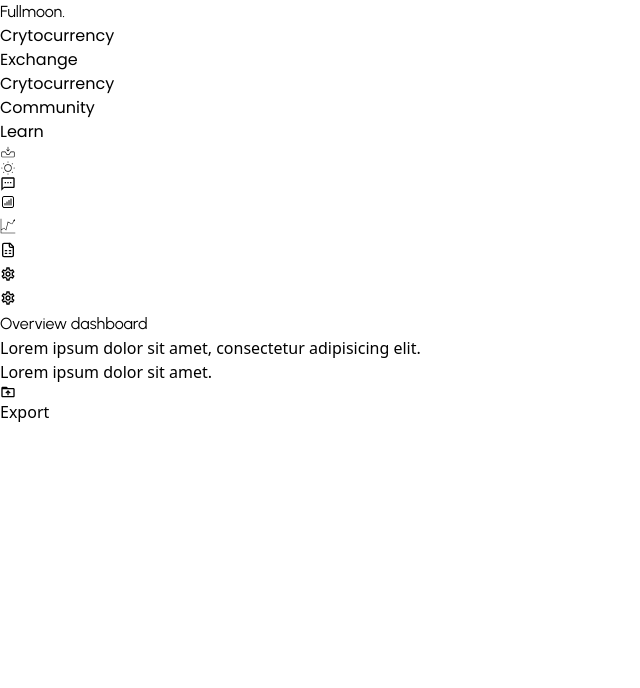
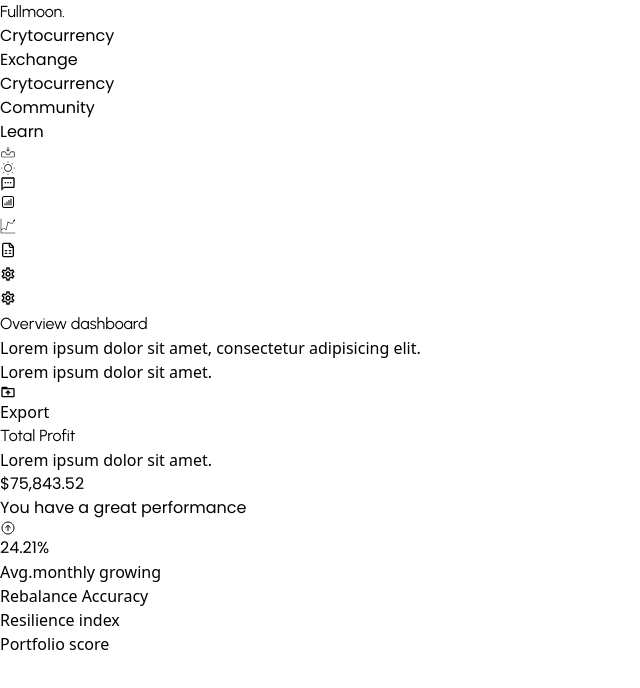
Before and after one commit to Asuraking913/dashboard, a React (Vite) app: page / in a window 1280 px wide. Shown: the top 688 px of the page, without its empty margins (0-640 px from the left). Built offline with nearby package versions, Linux system fonts and the light colour scheme.

Commit message:
update: added new components too dashboard

```diff
--- a/src/component/hero1.tsx
+++ b/src/component/hero1.tsx
@@ -1,11 +1,73 @@
+import { IoArrowUpCircleOutline } from "react-icons/io5";
+import Subservice from "./subService";
+import { FaDartLang } from "react-icons/fa6";
+import { SiGooglesheets } from "react-icons/si";
+import { GiTrophy, GiTrophyCup } from "react-icons/gi";
+import { RiArrowRightUpBoxFill } from "react-icons/ri";
+
 
 function Hero1() {
+
+  const subService = [
+     {
+      icons: <RiArrowRightUpBoxFill />,
+      text: "Avg.monthly growing",
+      percent: ""
+     },
+     {
+      icons: <FaDartLang />,
+      text: "Rebalance Accuracy",
+      percent: ""
+     },
+     {
+      icons: <SiGooglesheets />,
+      text: "Resilience index",
+      percent: ""
+     },
+     {
+      icons: <GiTrophy />,
+      text: "Portfolio score",
+      percent: ""
+     }
+  ]
+
+
+  const subSeriviceList = subService.map((items, i) => <Subservice {...items}/>)
+
   return (
     <section className="flex gap-[10px]">
 
-        <section className='h-[40vh] w-[100%] border-[1.5px] border-b-gray-300 rounded-[20px] p-[20px]'>
+        <section className='h-[40vh] w-[100%] border-[1.5px] border-b-gray-300 rounded-[20px] p-[20px] flex flex-col justify-between'>
 
+          <div className="flex justify-between w-full">
 
+            <div className="text-[0.8rem] flex flex-col gap-[20px]">
+                <div>
+                  <h1 className="urba font-semibold text-[1.1rem]">Total Profit</h1>
+                  <p>Lorem ipsum dolor sit amet.</p>
+                </div>
+                <div className="flex items-center gap-[20px]">
+                    <div className="flex flex-col items-start">
+                      <p className="text-[2rem] pop font-bold">$75,843.52</p>
+                      <p className="p-[4px] border-[--accent] border-[1.5px] rounded-[15px] pop font-semibold px-[10px]">You have a great performance</p>
+                    </div>
+                    <div className="flex items-center gap-[5px]">
+                      <i className="text-[1.4rem] text-green-400">
+                        <IoArrowUpCircleOutline />
+                      </i>
+                      <p className="pop">24.21%</p>
+                    </div>
+                </div>
+            </div>
+            <div className="w-[300px] bg-black h-[20vh]">
+
+            </div>
+
+          </div>
+
+          <div className="flex justify-between gap-[10px]">
+            {subSeriviceList}
+          </div>
 
         </section>
 
--- /dev/null
+++ b/src/component/subService.tsx
@@ -0,0 +1,16 @@
+
+type service = {
+  icons: any,
+  text: string,
+  percent: string
+}
+
+function Subservice({icons, text, percent} : service) {
+  return (
+    <div className="text-[0.9rem] p-[20px] bg-black">
+        {text}
+    </div>
+  )
+}
+
+export default Subservice
```
